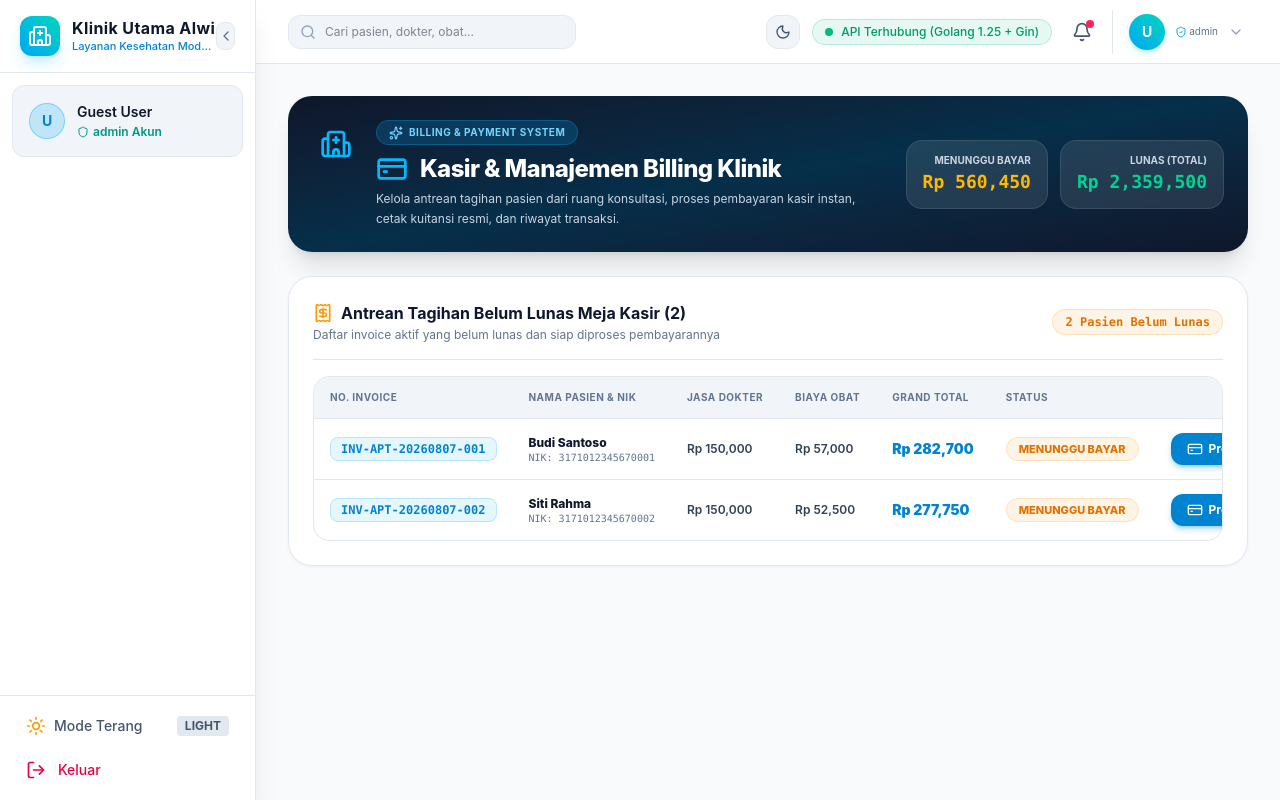
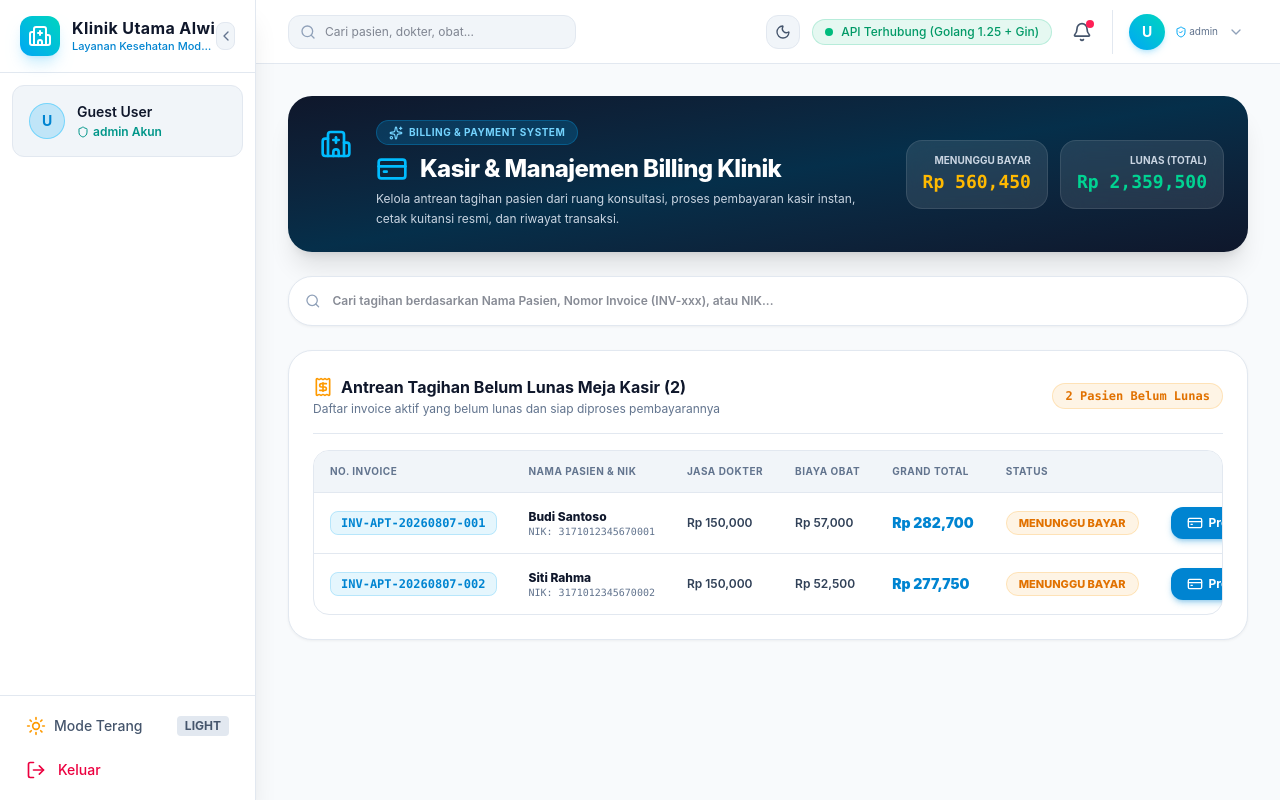
Before and after one commit to randyfp21/ProjectKlinikAlwi, a React (Vite) app in the folder frontend/: page /dashboard/billing in a window 1280 px wide. Built offline with nearby package versions, Linux system fonts and the light colour scheme; sample sign-in values are in the browser's storage.

Commit message:
feat: Ensure real-time search by Patient Name or Invoice Number is active on both Billing and Payment History pages

```diff
--- a/frontend/src/pages/BillingPage.tsx
+++ b/frontend/src/pages/BillingPage.tsx
@@ -1,5 +1,5 @@
 import React, { useState } from 'react';
-import { CreditCard, CheckCircle2, Printer, QrCode, FileText, Receipt, User, Lock, Wallet, ArrowLeft, Building2, DollarSign, Eye, X, History, CalendarX, MapPin, Phone, Mail, Clock, Sparkles, ChevronRight, ShieldCheck, Hospital, Stethoscope, Activity } from 'lucide-react';
+import { CreditCard, CheckCircle2, Printer, QrCode, FileText, Receipt, User, Lock, Wallet, ArrowLeft, Building2, DollarSign, Eye, X, History, CalendarX, MapPin, Phone, Mail, Clock, Sparkles, ChevronRight, ShieldCheck, Hospital, Stethoscope, Activity, Search } from 'lucide-react';
 import { useInvoiceStore } from '../store/useInvoiceStore';
 import { useAuthStore } from '../store/useAuthStore';
 import { useCMSStore } from '../store/useCMSStore';
@@ -13,6 +13,7 @@ export const BillingPage: React.FC = () => {
 
   const isPatient = user?.role === 'Patient';
   const [paymentSuccess, setPaymentSuccess] = useState('');
+  const [search, setSearch] = useState('');
 
   // Selected Patient Invoice for Cashier Payment Processing
   const [selectedInvoice, setSelectedInvoice] = useState<Invoice | null>(null);
@@ -24,11 +25,20 @@ export const BillingPage: React.FC = () => {
     ? invoices.filter((i) => i.patient?.full_name?.toLowerCase().includes(patientName.toLowerCase()) || i.patient_id === 1)
     : invoices;
 
+  // Search Filtered Invoices (by patient name, invoice number, NIK, or payment method)
+  const searchFilteredInvoices = displayInvoices.filter(
+    (i) =>
+      i.invoice_number.toLowerCase().includes(search.toLowerCase()) ||
+      i.patient?.full_name.toLowerCase().includes(search.toLowerCase()) ||
+      i.patient?.national_id?.includes(search) ||
+      i.payment_method?.toLowerCase().includes(search.toLowerCase())
+  );
+
   // Unpaid invoices (Generated from doctor consultation)
-  const pendingInvoices = displayInvoices.filter((i) => i.payment_status === 'Pending');
+  const pendingInvoices = searchFilteredInvoices.filter((i) => i.payment_status === 'Pending');
 
   // Paid invoices (Personal Transaction History)
-  const paidInvoicesHistory = displayInvoices.filter((i) => i.payment_status === 'Paid');
+  const paidInvoicesHistory = searchFilteredInvoices.filter((i) => i.payment_status === 'Paid');
 
   const totalPendingAmount = pendingInvoices.reduce((sum, inv) => sum + inv.grand_total, 0);
   const totalPaidAmount = paidInvoicesHistory.reduce((sum, inv) => sum + inv.grand_total, 0);
@@ -104,6 +114,18 @@ export const BillingPage: React.FC = () => {
             </span>
           </div>
         </div>
+      </div>
+
+      {/* Search Bar */}
+      <div className="glass-card p-4 rounded-3xl border border-slate-200 dark:border-slate-800 flex items-center gap-3 bg-white dark:bg-slate-900/90 shadow-sm">
+        <Search className="w-4 h-4 text-slate-400" />
+        <input
+          type="text"
+          value={search}
+          onChange={(e) => setSearch(e.target.value)}
+          placeholder="Cari tagihan berdasarkan Nama Pasien, Nomor Invoice (INV-xxx), atau NIK..."
+          className="w-full bg-transparent text-xs text-slate-800 dark:text-slate-200 font-semibold focus:outline-none"
+        />
       </div>
 
       {/* =========================================================================
```
